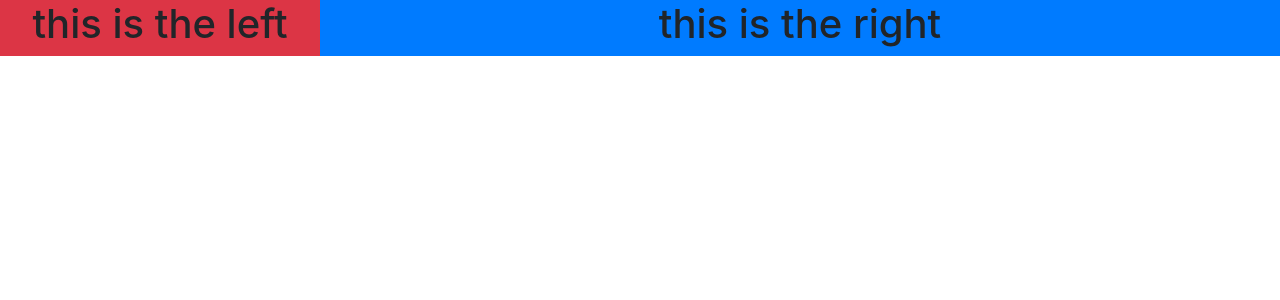
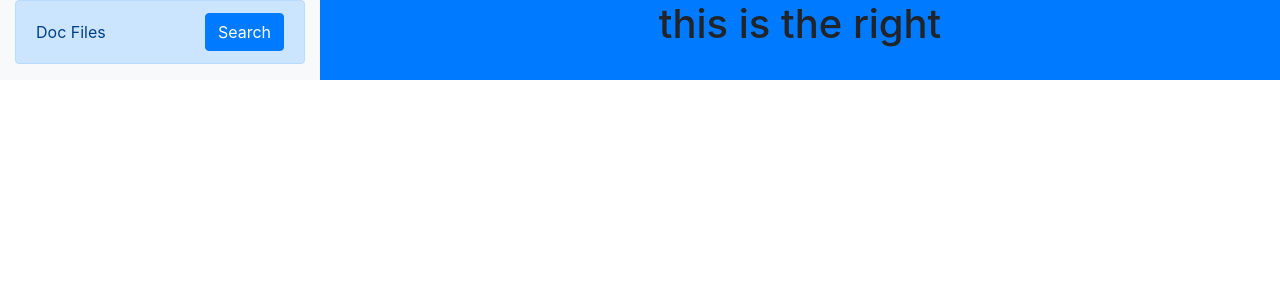
Before and after one commit to KylinC/eMarkDown, a React (Create React App) app: page / in a window 1280 px wide. Shown: the top 300 px of the page. Built offline with nearby package versions, Linux system fonts and the light colour scheme.

Commit message:
add searchfile button in REACT

```diff
--- a/src/App.js
+++ b/src/App.js
@@ -1,13 +1,18 @@
 import React from 'react';
 import './App.css';
 import 'bootstrap/dist/css/bootstrap.min.css'
+
+import FileSearch from './components/FileSearch'
 
 function App() {
   return (
     <div className="App container-fluid">
       <div className="row">
-        <div className="col-3 bg-danger left panel">
-          <h1>this is the left</h1>
+        <div className="col-3 bg-light left-panel">
+          <FileSearch
+            title="Doc Files"
+            onFileSearch={()=>{}}
+          />
         </div>
         <div className="col-9 bg-primary right-panel">
           <h1>this is the right</h1>
--- /dev/null
+++ b/src/components/FileSearch.js
@@ -0,0 +1,37 @@
+import React, {useState} from 'react'
+
+const FileSearch = ({title, onFileSearch}) => {
+    const [inputActive, setInputActive] = useState(false)
+    const [value, setValue] = useState('')
+    return (
+        <div className="alert alert-primary">
+            { !inputActive &&
+              <div className="d-flex justify-content-between align-items-center">
+                  <span>{title}</span>
+                  <button type="button"
+                  className='btn btn-primary'
+                  onClick={()=>{setInputActive(true)}}>
+                      Search
+                  </button>
+              </div>
+            }
+            {
+                inputActive &&
+                <div className="row">
+                    <input
+                      className="form-control col-8"
+                      value={value}
+                      onChange={(e) => {setValue(e.target.value)}}
+                    />
+                    <button type="button"
+                    className='btn btn-primary col-4'
+                    onClick={()=>{setInputActive(false)}}>
+                        close
+                    </button>
+                </div>
+            }
+        </div>
+    )
+}
+
+export default FileSearch
```
Also changed, not shown: src/components/ComponentName.js (deleted).
